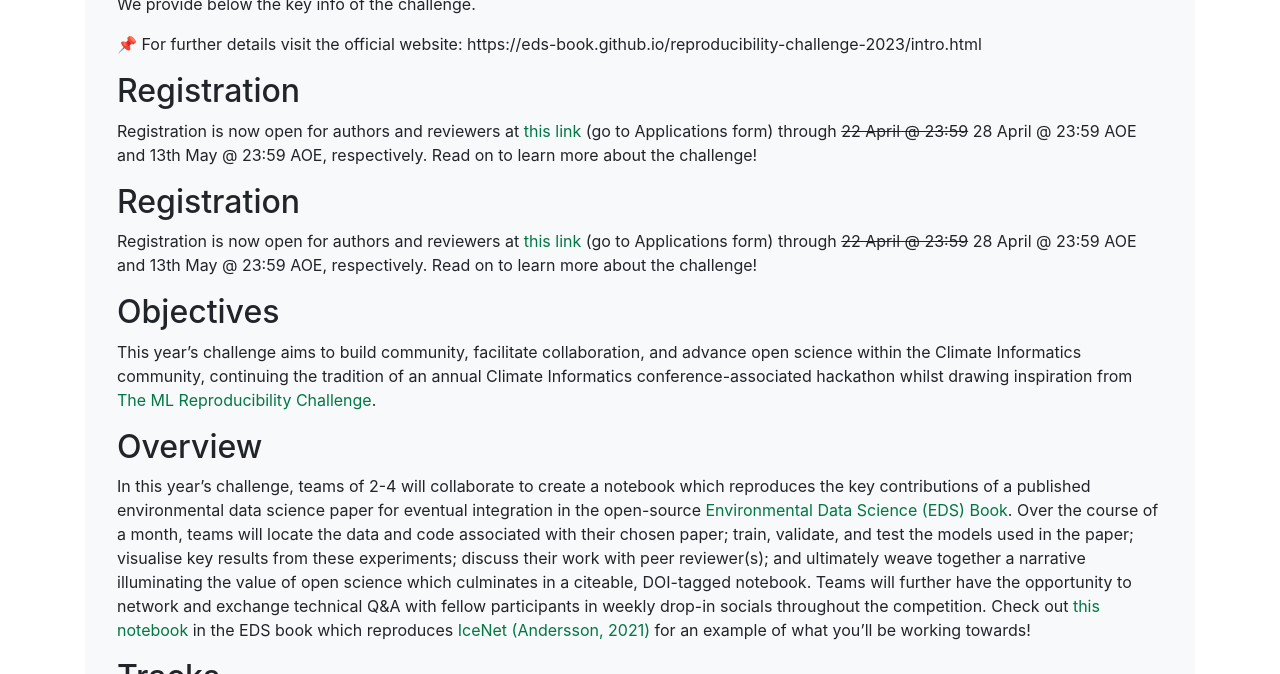
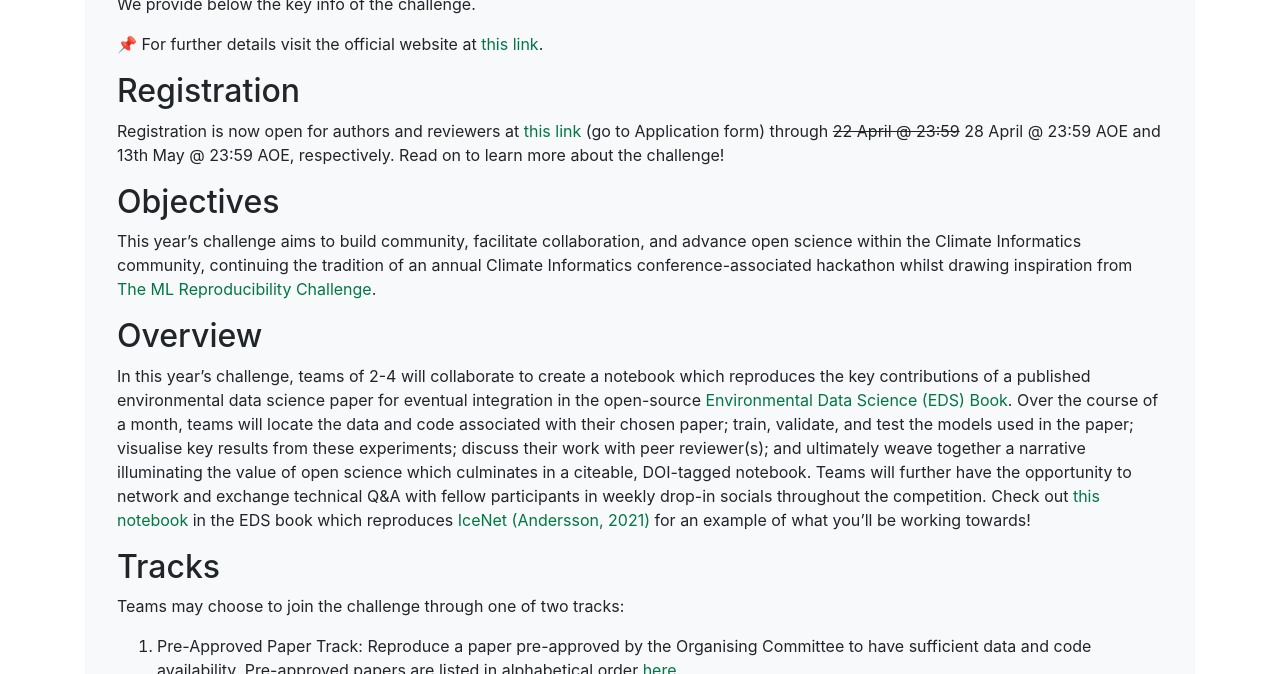
Before and after one commit to DigitaleGesellschaft/jekyll-theme-conference, a Jekyll site: the page built from reproducibility-challenge.md, in a window 1280 px wide and 900 px high, scrolled down 368 px, cut to the strip 226-900 px from the top of the window. Built offline with Jekyll 4.4.1, drawn with Linux system fonts in a browser that asks for light colours.

Commit message:
rm duplicate section and link to the website

```diff
--- a/reproducibility-challenge.md
+++ b/reproducibility-challenge.md
@@ -11,13 +11,10 @@
 
 We provide below the key info of the challenge.
 
-📌 For further details visit the official website: https://eds-book.github.io/reproducibility-challenge-2023/intro.html
+📌 For further details visit the official website at [this link](https://eds-book.github.io/reproducibility-challenge-2023/).
 
 ## Registration
-Registration is now open for authors and reviewers at [this link](https://eds-book.github.io/reproducibility-challenge-2023/details/application.html) (go to Applications form) through ~~22 April @ 23:59~~ 28 April @ 23:59 AOE and 13th May @ 23:59 AOE, respectively. Read on to learn more about the challenge!
-
-## Registration
-Registration is now open for authors and reviewers at [this link](https://eds-book.github.io/reproducibility-challenge-2023/details/application.html) (go to Applications form) through ~~22 April @ 23:59~~ 28 April @ 23:59 AOE and 13th May @ 23:59 AOE, respectively. Read on to learn more about the challenge!
+Registration is now open for authors and reviewers at [this link](https://eds-book.github.io/reproducibility-challenge-2023/details/application.html) (go to Application form) through ~~22 April @ 23:59~~ 28 April @ 23:59 AOE and 13th May @ 23:59 AOE, respectively. Read on to learn more about the challenge!
 
 ## Objectives
 This year's challenge aims to build community, facilitate collaboration, and advance open science within the Climate Informatics community, continuing the tradition of an annual Climate Informatics conference-associated hackathon whilst drawing inspiration from [The ML Reproducibility Challenge](https://twitter.com/repro_challenge?lang=en).
```
